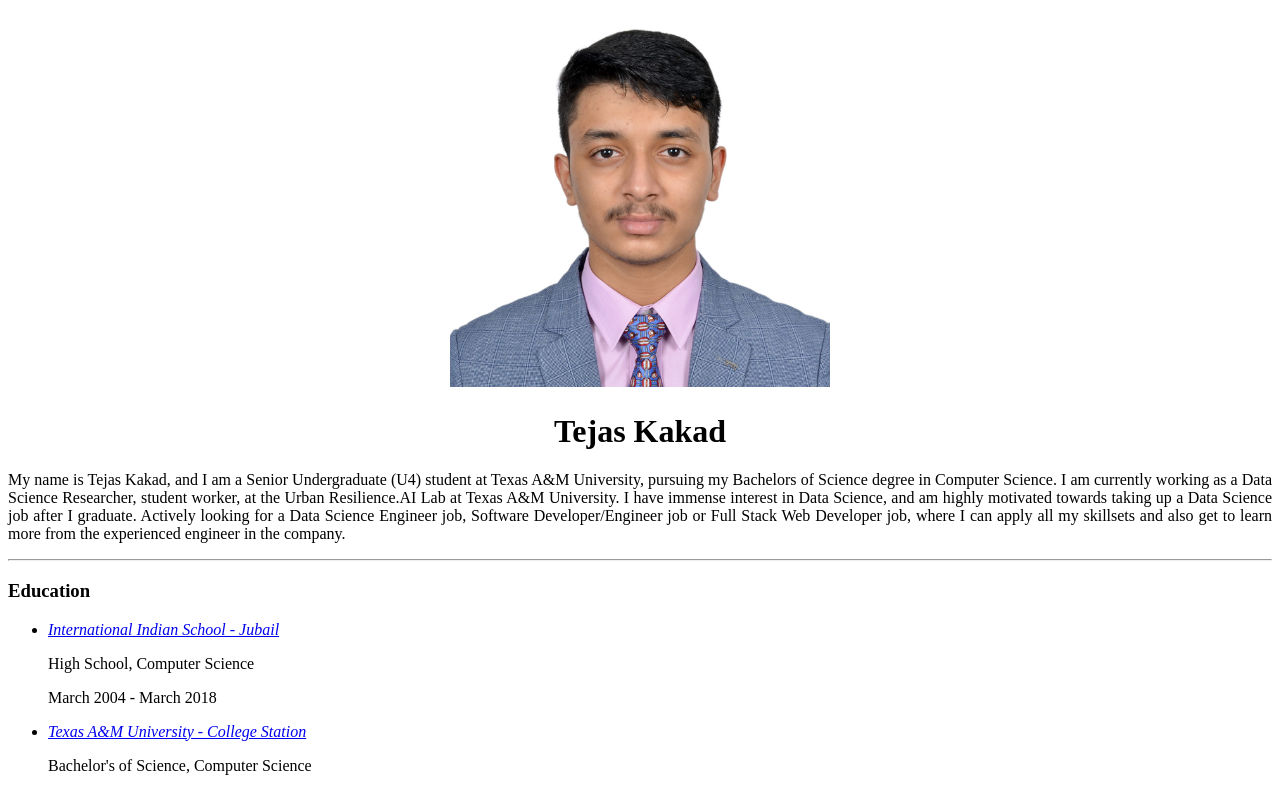
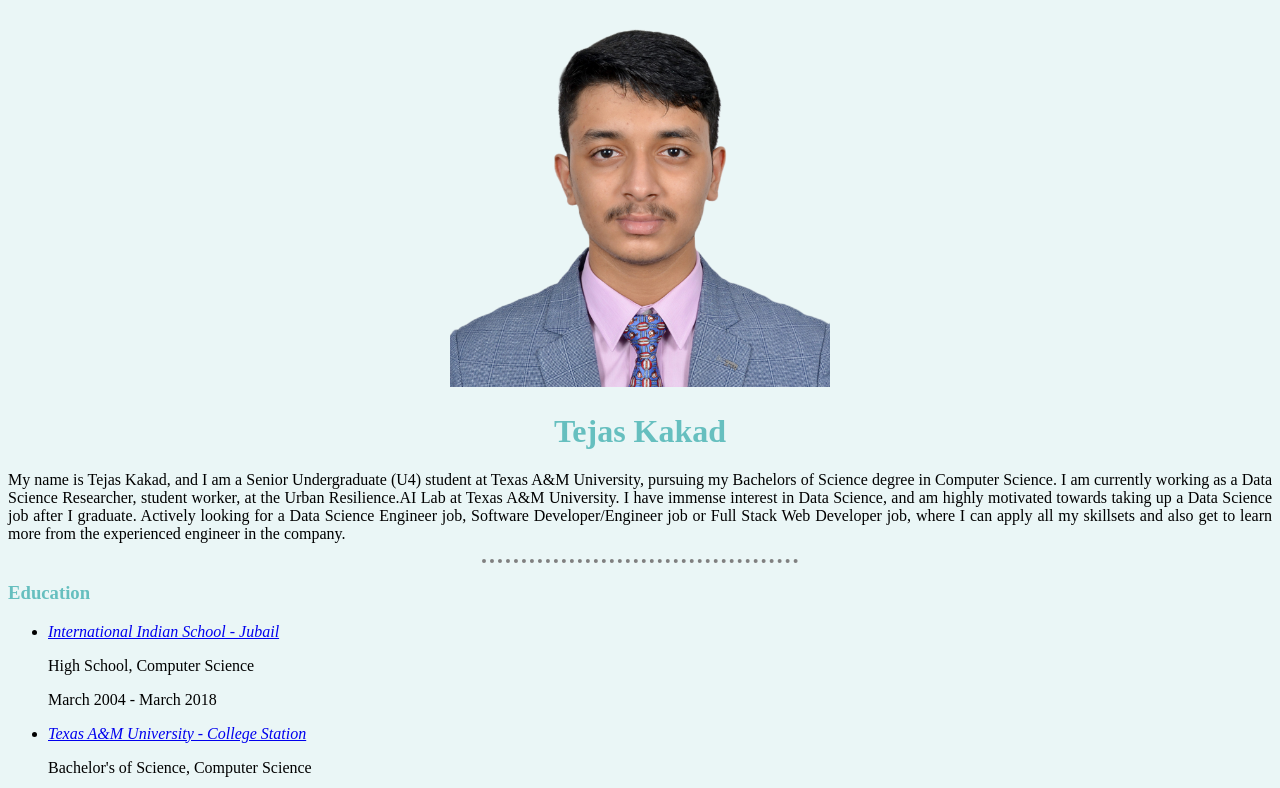
Before and after one commit to tkakad/web_development, a plain HTML site: page first_project/index.html in a window 1280 px wide. Shown: the top 788 px of the page. Drawn offline with Linux system fonts and the light colour scheme.

Commit message:
Stylised the first project

```diff
--- /dev/null
+++ b/first_project/css/styles.css
@@ -0,0 +1,23 @@
+body{
+  background-color: #EAF6F6;
+}
+
+hr{
+  border-color: grey;
+  border-style: none;
+  border-top-style: dotted;
+  border-width: 0.3rem;
+  width: 25%;
+}
+
+h1{
+  color: #66bfbf;
+}
+
+h3{
+  color: #66bfbf;
+}
+
+#tejas-img{
+  width: 30%;
+}
--- a/first_project/index.html
+++ b/first_project/index.html
@@ -6,11 +6,12 @@
         <meta http-equiv="X-UA-Compatible" content="IE=edge">
         <meta name="viewport" content="width=device-width, initial-scale=1.0">
         <title>Tejas Kakad</title>
+        <link rel="stylesheet" href="./css/styles.css">
     </head>
 
-    <body>
+    <body >
         <center>
-            <img width="30%" src="./images/Tejas.jpg" alt="Tejas-img">
+            <img width="30%" src="./images/Tejas.png" alt="Tejas-img">
             <h1>Tejas Kakad</h1>
         </center>
 
@@ -27,7 +28,7 @@
                 <p>March 2004 - March 2018</p>
             </li>
             <li>
-                <em><a target="_blank" href="https://www.tamu.edu/">Texas A&M University - College Station</a></em>
+                <em><a  target="_blank" href="https://www.tamu.edu/">Texas A&M University - College Station</a></em>
                 <p>Bachelor's of Science, Computer Science</p>
                 <p>August 2018 - December 2022</p>
             </li>
```
Also changed, not shown: second_project/index.html (added, +12 -0 lines), first_project/images/Tejas.jpg (deleted), first_project/images/Tejas.png (added), 3 other files.
